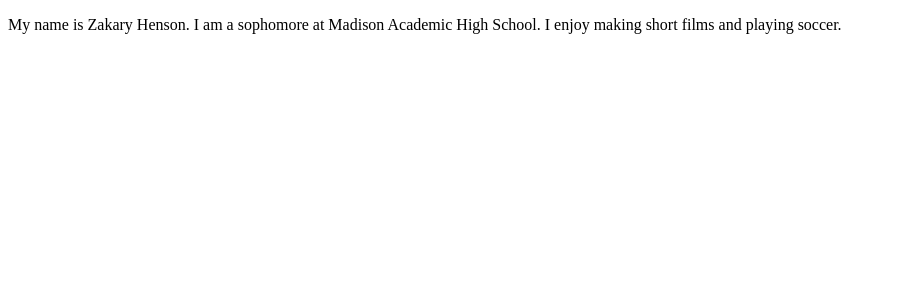
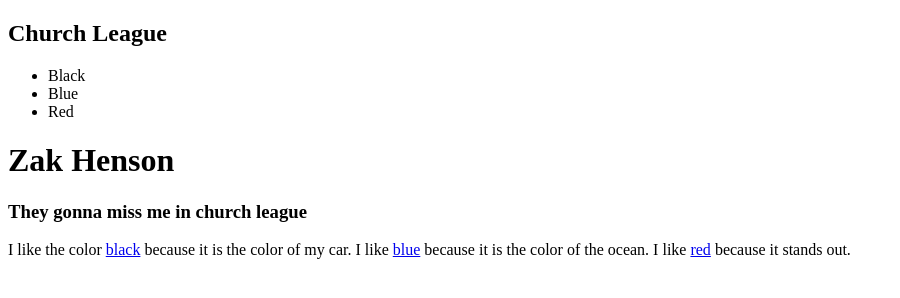
Before and after one commit to zhogan21/zakaryhenson, a plain HTML site: page index.html in a window 1280 px wide. Shown: the whole page, without its empty margins (0-900 px from the left). Drawn offline with Linux system fonts and the light colour scheme.

Commit message:
Update index.html
added black, blue, red; added links and stuff

```diff
--- a/index.html
+++ b/index.html
@@ -10,7 +10,26 @@
 
       <body>
 
-        <p>My name is Zakary Henson. I am a sophomore at Madison Academic High School. I enjoy making short films and playing soccer.</p>
+<div class="container">
+
+<div class="nav">
+<h2>Church League</h2>
+        <ul>
+          <li>Black</li>
+          <li>Blue</li>
+          <li>Red</li>
+        </ul>
+
+</div>
+
+
+        <h1>Zak Henson</h1>
+        <div class="main">
+          <h3>They gonna miss me in church league</h3>
+          <p>I like the color <a href="https://www.google.com/search?safe=active&rlz=1c1gcea_enus831us831&biw=1440&bih=789&tbs=sur%3Afc&tbm=isch&sa=1&ei=2ttJXNngEOXm5gKv1oNw&q=black+grand+cherokee+america&oq=black+grand+cherokee+america&gs_l=img.3...15944.17153..17261...0.0..0.129.638.7j1......0....1..gws-wiz-img.......0j0i8i30.3KQV__92rpk#imgrc=cdXGYSsgpmE79M:">black</a> because it is the color of my car. I like <a href="https://goo.gl/images/zUcM7P">blue</a> because it is the color of the ocean. I like <a href="https://goo.gl/images/r7fuXX">red</a> because it stands out.</p>
+        </div>
+
+</div>
 
       <body>
 
```
